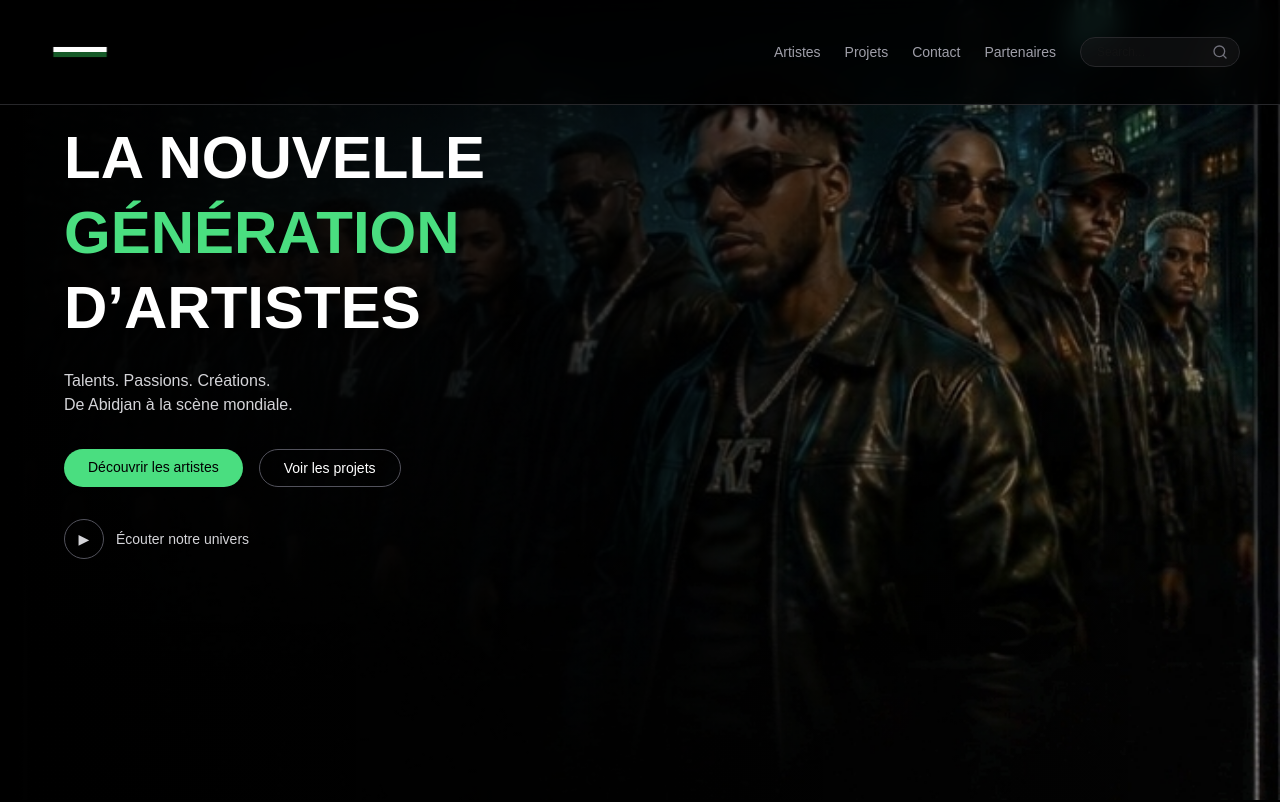
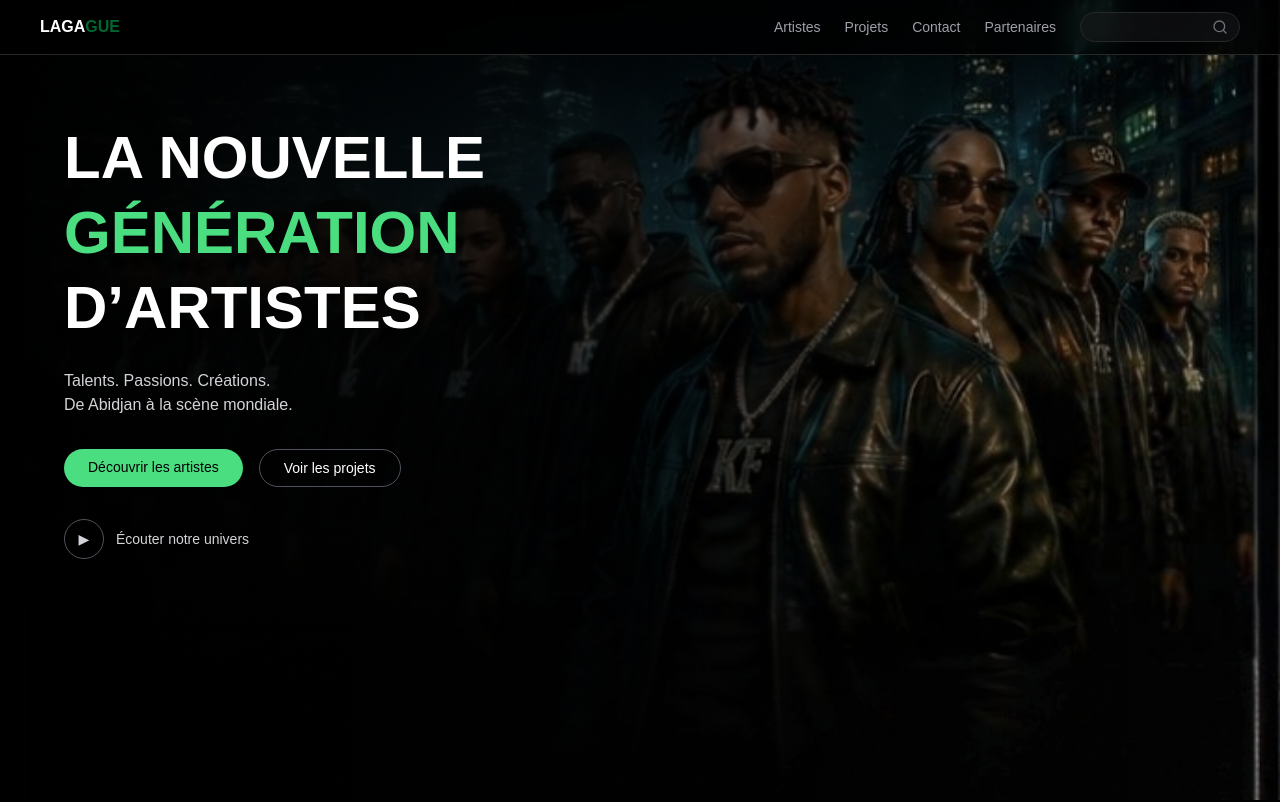
Before and after one commit to benjaminassah328-lgtm/lagague-music, a Next.js app: page / in a window 1280 px wide. Shown: the top 802 px of the page. Built offline with nearby package versions, Linux system fonts and the light colour scheme.

Commit message:
fix pnpm lockfile

```diff
--- a/app/components/Header.tsx
+++ b/app/components/Header.tsx
@@ -9,12 +9,8 @@ export default function Navbar() {
       <div className="flex justify-between items-center px-6 md:px-10 py-3 max-w-7xl mx-auto">
 
         {/* Logo */}
-        <Link href="/" className="flex items-center">
-          <img
-            src="/images/logovrai.png"
-            alt="Artiste Urbain"
-            className="h-14 md:h-20 w-auto object-contain"
-          />
+        <Link href="/" className="flex items-center text-white font-bold">
+          LAGA<span className="text-green-800 font-bold">GUE</span>
         </Link>
 
         {/* Menu + Search */}
```
Also changed, not shown: app/biographie/[id]/page.tsx (line endings or trailing spaces).
